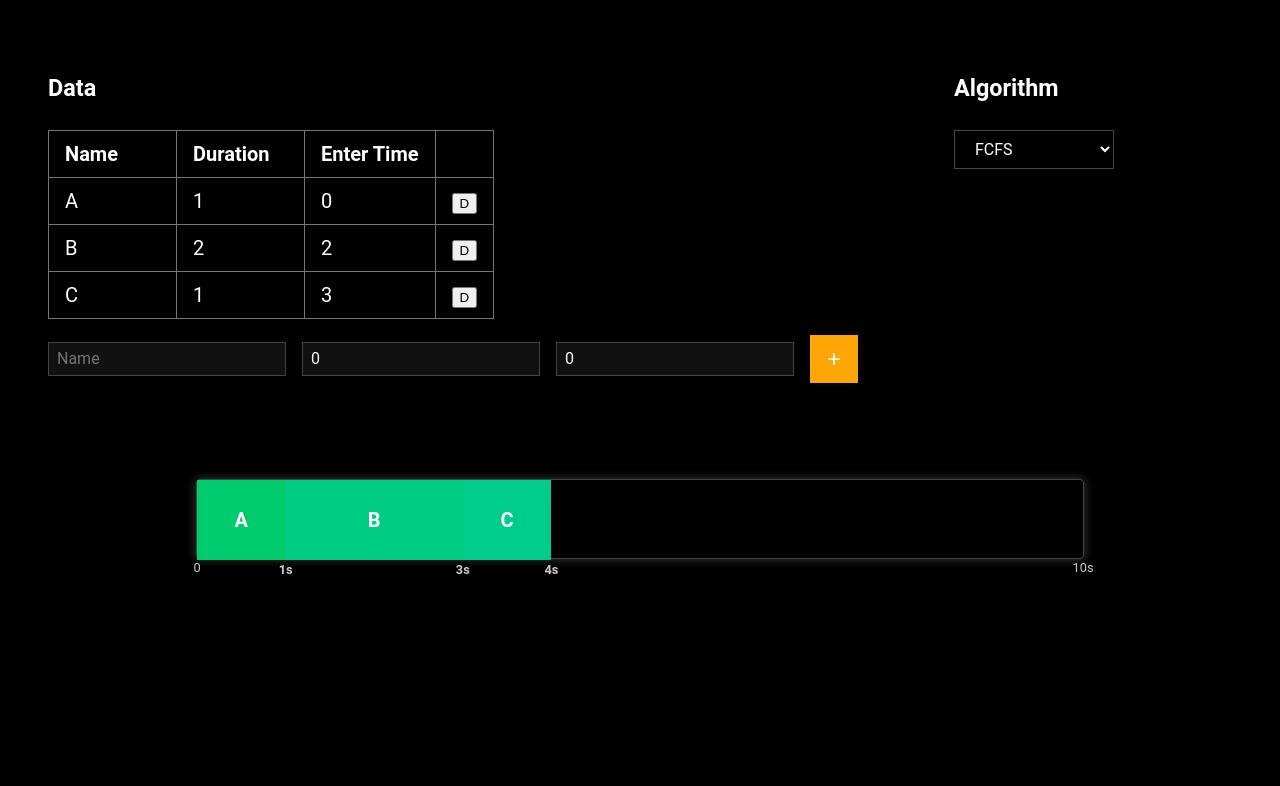
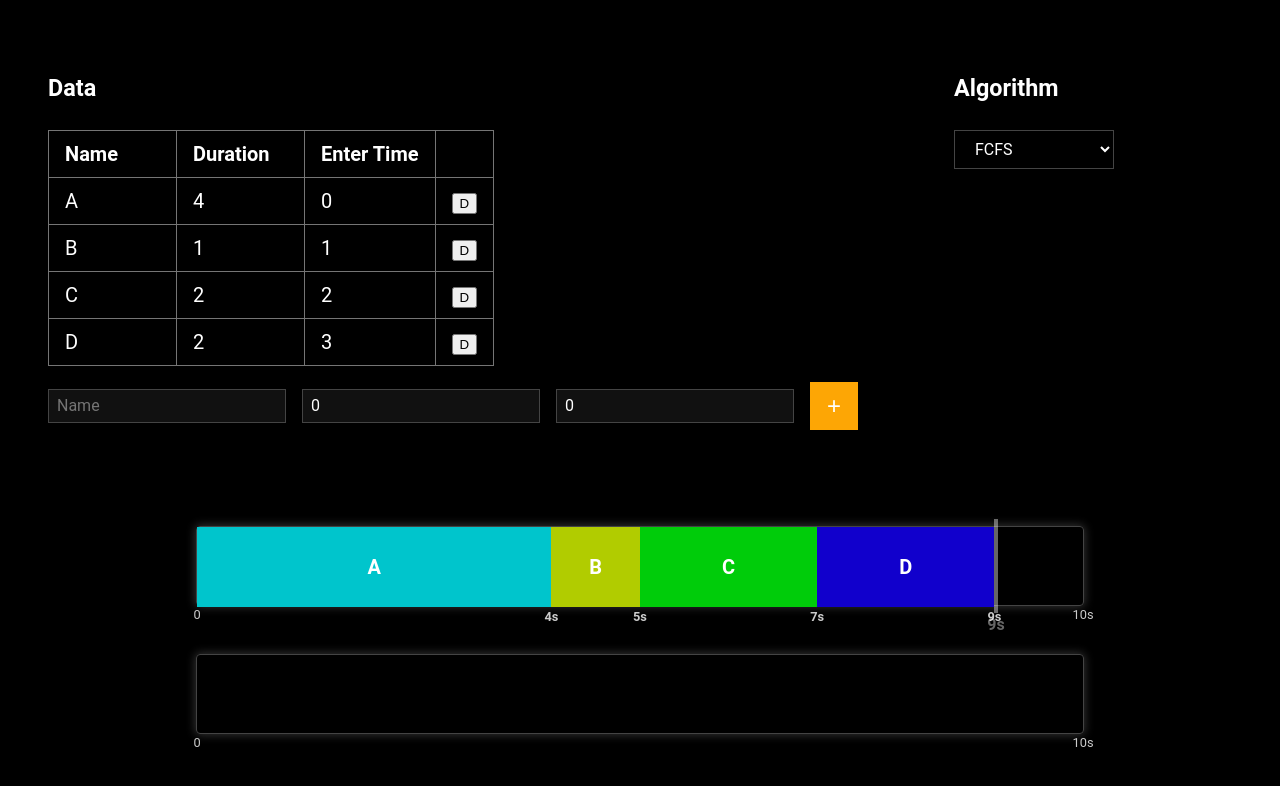
Before and after one commit to JustASimpleMahdi/cpu-scheduling-visualization, a React (Vite) app: page / in a window 1280 px wide. Shown: the top 786 px of the page. Built offline with nearby package versions, Linux system fonts and the light colour scheme.

Commit message:
add FCFS Algorithm

```diff
--- a/src/App.tsx
+++ b/src/App.tsx
@@ -1,28 +1,71 @@
-import { useState } from 'react'
-import type DataEntry from './types/DataEntry'
+import {useEffect, useMemo, useState} from 'react'
+import type {DataEntry, NewDataEntry} from './types/DataEntry'
 import AddDataEntry from './components/AddDataEntry'
-import type { NewDataEntry } from './types/DataEntry'
-import { getRandomColor } from './utils/Color'
+import FCFS from './algorithms/FCFS'
+import type {AlgorithmState} from './types/Base'
+import dataSample from './samples/data'
 
 function App() {
-    const [data, setData] = useState<null | DataEntry[]>([
-        { id: 1, name: 'A', duration: 1, enterTime: 0, color: getRandomColor() },
-        { id: 2, name: 'B', duration: 2, enterTime: 2, color: getRandomColor() },
-        { id: 3, name: 'C', duration: 1, enterTime: 3, color: getRandomColor() },
-    ])
+    const [data, setData] = useState<null | DataEntry[]>(dataSample())
+
+    const allStates = useMemo<null | AlgorithmState[]>(() => {
+        if (!data) return null
+        return FCFS(data)
+    }, [data])
+
+    const [currentStateIndex, setCurrentStateIndex] = useState<number | null>(null)
+    const currentState = allStates ? allStates.at(currentStateIndex ?? -1) : null
+
+
+    // TODO: change currentStateIndex when data is changed
+    // TODO: fix guant totalTime
+
     function addData(entry: NewDataEntry) {
         setData((currentData) => [
             ...(currentData ?? []),
             {
                 id: Date.now(),
-                color: getRandomColor(),
                 ...entry,
             },
         ])
     }
+
     function removeDataEntry(entryId: number) {
         setData((currentData) => currentData?.filter((entry) => entry.id !== entryId) ?? null)
     }
+
+    function onKeyboardPress(event: KeyboardEvent) {
+        if (event.key === 'ArrowRight') {
+            nextState()
+        } else if (event.key === 'ArrowLeft') {
+            previousState()
+        }
+    }
+
+    useEffect(() => {
+        document.addEventListener('keydown', onKeyboardPress)
+        return () => {
+            document.removeEventListener('keydown', onKeyboardPress)
+        }
+    }, [])
+
+    function nextState() {
+        if (!allStates?.length) return
+
+        setCurrentStateIndex((index) => {
+            if (index === null) return 0
+            return Math.min(allStates.length - 1, index! + 1)
+        })
+    }
+
+    function previousState() {
+        if (!allStates?.length) return
+        setCurrentStateIndex((index) => {
+            if (index === null) return 0
+            return Math.max(0, index! - 1)
+        })
+    }
+
     return (
         <>
             <div className="main-container">
@@ -57,7 +100,7 @@ function App() {
                                 ))}
                             </tbody>
                         </table>
-                        <AddDataEntry onAddEntry={addData} />
+                        <AddDataEntry onAddEntry={addData}/>
                     </div>
                     <div className="input-table-container">
                         <h3>Algorithm</h3>
@@ -69,24 +112,62 @@ function App() {
 
                 <div className="output-container">
                     <div className="guant-chart">
-                        {data &&
+                        {currentState &&
                             (() => {
                                 let elapsedTime = 0
-                                return data.map((entry) => {
+                                return currentState.guant.map((entry) => {
+                                    if (entry.type === 'EnterTimeGap') {
                                         elapsedTime += entry.duration
                                         return (
-                                        <>
                                             <div
-                                                className="process"
+                                                className="item gap"
                                                 data-end-time={elapsedTime + 's'}
                                                 style={{
                                                     '--width': entry.duration,
+                                                }}
+                                            ></div>
+                                        )
+                                    }
+                                    elapsedTime += entry.data.duration
+                                    return (
+                                        <div
+                                            className="item process"
+                                            data-end-time={elapsedTime + 's'}
+                                            style={{
+                                                '--width': entry.data.duration,
                                                 backgroundColor: entry.color,
                                             }}
                                         >
-                                                <span className="name">{entry.name}</span>
+                                            <span className="name">{entry.data.name}</span>
                                         </div>
-                                        </>
+                                    )
+                                })
+                            })()}
+                        <div
+                            className="current-time"
+                            data-current-time={!currentState ? '' : currentState.currentTime + 's'}
+                            style={{
+                                '--left': currentState?.currentTime,
+                            }}
+                        ></div>
+                    </div>
+                    <div className="guant-chart">
+                        {currentState &&
+                            (() => {
+                                let elapsedTime = 0
+                                return currentState.queue.map((entry) => {
+                                    elapsedTime += entry.process.data.duration
+                                    return (
+                                        <div
+                                            className="item process"
+                                            data-end-time={elapsedTime + 's'}
+                                            style={{
+                                                '--width': entry.process.data.duration,
+                                                backgroundColor: entry.color,
+                                            }}
+                                        >
+                                            <span className="name">{entry.process.data.name}</span>
+                                        </div>
                                     )
                                 })
                             })()}
--- /dev/null
+++ b/src/algorithms/FCFS.ts
@@ -0,0 +1,103 @@
+import type {AlgorithmState} from '../types/Base'
+import type {DataEntry} from '../types/DataEntry'
+import type {GuantEntry} from '../types/GuantEntry'
+import type {Queue} from '../types/Queue'
+import {getRandomColorByName} from '../utils/Color'
+import type Process from "../types/Process.ts";
+
+export default function FCFS(data: DataEntry[]): AlgorithmState[] {
+    const dataSortedByEnterTime = [...data].sort((a, b) => (a.enterTime ?? 0) - (b.enterTime ?? 0))
+    const processes: Process[] = dataSortedByEnterTime.map((entry) => ({
+        data: entry,
+        startTime: null,
+        endTime: null,
+        remainingTime: entry.duration,
+    }))
+
+    const guantData: GuantEntry[] = []
+    const queue: Queue[] = []
+    let currentTime = 0
+    let currentProcess: Process | null = null
+
+    const states: AlgorithmState[] = []
+
+    function addCurrentState(): void {
+        states.push({
+            guant: [...guantData],
+            queue: [...queue],
+            currentTime,
+        })
+    }
+
+    function addGapToGuant(duration: number) {
+        guantData.push({
+            type: 'EnterTimeGap',
+            duration,
+        })
+    }
+
+    function addEntryToGuant(entry: DataEntry) {
+        guantData.push({
+            type: 'Process',
+            data: entry,
+            color: getRandomColorByName(entry.name),
+        })
+    }
+
+    function addProcessToQueue(process: Process) {
+        queue.push({
+            process,
+            color: getRandomColorByName(process.data.name),
+        })
+    }
+
+    addCurrentState()
+
+
+    while (processes.length || queue.length || currentProcess) {
+        // TODO: Simplify without if currentProcess?
+        if (currentProcess) {
+            // add gap before process
+            if (currentProcess.data.enterTime > currentTime) {
+                addGapToGuant(currentProcess.data.enterTime - currentTime)
+                currentTime = currentProcess.data.enterTime
+            }
+
+            // run process (for first time)
+            if (currentProcess.startTime === null) {
+                currentProcess.startTime = currentTime
+                addEntryToGuant(currentProcess.data)
+                addCurrentState()
+            }
+
+            if (processes.length) {
+                if (processes[0].data.enterTime < currentTime + currentProcess.remainingTime) {
+                    const process = processes.shift()!;
+
+                    const runTime = process.data.enterTime - currentTime
+                    currentTime += runTime
+                    currentProcess.remainingTime -= runTime
+
+                    addProcessToQueue(process)
+                    addCurrentState()
+                    continue
+                }
+            }
+
+            // process is done.
+            currentTime += currentProcess.remainingTime
+            currentProcess.endTime = currentTime
+            currentProcess = null
+            addCurrentState()
+            continue
+        }
+        if (!queue.length) {
+            currentProcess = processes.shift()!
+        } else {
+            currentProcess = queue.shift()!.process
+        }
+
+    }
+
+    return states
+}
--- a/src/components/AddDataEntry.tsx
+++ b/src/components/AddDataEntry.tsx
@@ -1,28 +1,36 @@
-import { useState } from 'react'
-import type { NewDataEntry } from '../types/DataEntry'
+import {useState} from 'react'
+import type {NewDataEntry} from '../types/DataEntry'
+
 export interface IAddDataEntry {
     onAddEntry: (entry: NewDataEntry) => void
 }
-export default function AddDataEntry({ onAddEntry }: IAddDataEntry) {
+
+export default function AddDataEntry({onAddEntry}: IAddDataEntry) {
     const [name, setName] = useState<string>('')
     const [duration, setDuration] = useState<number>(0)
     const [enterTime, setEnterTime] = useState<number>(0)
+
     function onSubmit(event: any): void {
         event.preventDefault()
         if (!(name && duration)) return
-        onAddEntry({
+        const newData = {
             name,
             duration,
             enterTime,
-        } as NewDataEntry)
+        }
+        if (newData.duration < 0) newData.duration = 0
+        if (newData.enterTime < 0) newData.enterTime = 0
+        onAddEntry(newData as NewDataEntry)
 
         resetForm()
     }
+
     function resetForm() {
         setName('')
         setDuration(0)
         setEnterTime(0)
     }
+
     return (
         <form onSubmit={onSubmit} className="data-input">
             <input
--- a/src/index.css
+++ b/src/index.css
@@ -1,6 +1,7 @@
 * {
     box-sizing: border-box;
 }
+
 :root {
     --process-height: 5rem;
     --guant-total-time: 10;
@@ -10,18 +11,20 @@
 
     --primary-color: #fda605;
 }
+
 body {
     margin: 0;
-    font:
-        20px/1.5 'Roboto',
-        sans-serif;
+    font: 20px/1.5 'Roboto',
+    sans-serif;
     height: 100dvh;
     background-color: #000;
     color: #fff;
 }
+
 #root {
     height: 100%;
 }
+
 .main-container {
     display: grid;
     height: 100%;
@@ -29,10 +32,12 @@ body {
     gap: 6rem;
     padding: 3rem;
 }
+
 .input-container {
     display: flex;
     gap: 6rem;
 }
+
 .input-table-container {
 }
 
@@ -50,14 +55,17 @@ body {
     border: 1px solid #757575;
     padding: 0.5rem 1rem;
 }
+
 .data-table td:not(:last-child),
 .data-table th:not(:last-child) {
     min-width: 8rem;
 }
+
 .output-container {
     display: flex;
-    justify-content: center;
-    align-items: start;
+    align-items: center;
+    flex-direction: column;
+    gap: 3rem;
 }
 
 .guant-chart {
@@ -70,16 +78,28 @@ body {
     position: relative;
 }
 
-.guant-chart .process {
+.guant-chart > .item {
     height: var(--process-height);
     width: calc(var(--width) / var(--guant-total-time) * 100%);
+    position: relative;
+    flex-shrink: 1;
+}
+
+.guant-chart .process {
     background-color: blueviolet;
     display: flex;
     justify-content: center;
     align-items: center;
     flex-direction: column;
     font-weight: bold;
-    position: relative;
+    animation: add 300ms;
+}
+
+@keyframes add {
+    from {
+        opacity: 0;
+        translate: 3rem 0;
+    }
 }
 
 .guant-chart .process .name {
@@ -91,27 +111,52 @@ body {
 
 .guant-chart::before,
 .guant-chart::after,
-.guant-chart .process::after {
+.guant-chart .item::after {
     position: absolute;
     top: 100%;
     color: #ccc;
     font-size: 0.8rem;
 }
+
 .guant-chart::before {
     content: '0';
     left: 0;
     translate: -50% 0;
 }
+
 .guant-chart::after {
     content: var(--guant-total-time-string);
     right: 0;
     translate: 50% 0;
 }
 
-.guant-chart .process::after {
+.guant-chart .item::after {
     content: attr(data-end-time);
     right: 0;
     translate: 50% 0;
+}
+
+.guant-chart .current-time {
+    box-sizing: content-box;
+    position: absolute;
+    left: calc(var(--left) / var(--guant-total-time) * 100%);
+    top: 50%;
+    height: 100%;
+    padding: 0.5rem 0.1rem;
+    background-color: #fff6;
+    translate: 0 -50%;
+    transition: left 150ms ease-in-out;
+    /* TODO: current time overlaps with items time */
+}
+
+.guant-chart .current-time::after {
+    content: attr(data-current-time);
+    position: absolute;
+    top: 100%;
+    translate: -50% 0;
+    font-size: 1rem;
+    font-weight: bold;
+    color: #fff6;
 }
 
 .algorithm-select {
@@ -130,6 +175,7 @@ body {
     align-items: center;
     margin-top: 1rem;
 }
+
 .data-input input {
     background-color: #fff1;
     color: inherit;
@@ -140,6 +186,7 @@ body {
     outline: none;
     width: auto;
 }
+
 .data-input input:focus {
     border-color: #fff;
 }
--- /dev/null
+++ b/src/samples/data.ts
@@ -0,0 +1,62 @@
+import type {DataEntry} from '../types/DataEntry'
+
+export default function dataSample() {
+    return dataSample6()
+}
+
+export function dataSample7(): DataEntry[] {
+    return [
+        {id: 1, name: 'A', duration: 4, enterTime: 0},
+        {id: 2, name: 'B', duration: 1, enterTime: 1},
+        {id: 3, name: 'C', duration: 2, enterTime: 2},
+        {id: 4, name: 'D', duration: 2, enterTime: 3},
+        {id: 5, name: 'E', duration: 8, enterTime: 2},
+    ]
+}
+
+export function dataSample6(): DataEntry[] {
+    return [
+        {id: 1, name: 'A', duration: 4, enterTime: 0},
+        {id: 2, name: 'B', duration: 1, enterTime: 1},
+        {id: 3, name: 'C', duration: 2, enterTime: 2},
+        {id: 4, name: 'D', duration: 2, enterTime: 3},
+    ]
+}
+
+export function dataSample5(): DataEntry[] {
+    return [
+        {id: 1, name: 'A', duration: 1, enterTime: 0},
+        {id: 2, name: 'B', duration: 1, enterTime: 0},
+        {id: 3, name: 'C', duration: 2, enterTime: 1},
+        {id: 4, name: 'D', duration: 2, enterTime: 1},
+    ]
+}
+
+export function dataSample4(): DataEntry[] {
+    return [
+        {id: 1, name: 'A', duration: 1, enterTime: 0},
+        {id: 2, name: 'B', duration: 1, enterTime: 0},
+    ]
+}
+
+export function dataSample3(): DataEntry[] {
+    return [
+        {id: 1, name: 'A', duration: 1, enterTime: 2},
+        {id: 2, name: 'B', duration: 1, enterTime: 4},
+    ]
+}
+
+export function dataSample2(): DataEntry[] {
+    return [
+        {id: 1, name: 'A', duration: 1, enterTime: 2},
+        {id: 2, name: 'B', duration: 1, enterTime: 3},
+    ]
+}
+
+export function dataSample1(): DataEntry[] {
+    return [
+        {id: 1, name: 'A', duration: 1, enterTime: 0},
+        {id: 2, name: 'B', duration: 1, enterTime: 1},
+        {id: 3, name: 'C', duration: 1, enterTime: 2},
+    ]
+}
--- /dev/null
+++ b/src/types/Base.ts
@@ -0,0 +1,8 @@
+import type { GuantEntry } from './GuantEntry'
+import type { Queue } from './Queue'
+
+export interface AlgorithmState {
+    guant: GuantEntry[]
+    queue: Queue[]
+    currentTime: number
+}
--- /dev/null
+++ b/src/types/GuantEntry.ts
@@ -0,0 +1,14 @@
+import type {DataEntry} from './DataEntry'
+
+export interface Process {
+    type: 'Process'
+    data: DataEntry
+    color: string
+}
+
+export interface EnterTimeGap {
+    type: 'EnterTimeGap'
+    duration: number
+}
+
+export type GuantEntry = Process | EnterTimeGap
--- /dev/null
+++ b/src/types/Process.ts
@@ -0,0 +1,8 @@
+import type {DataEntry} from "./DataEntry.ts";
+
+export default interface Process {
+    data: DataEntry
+    startTime: number | null,
+    endTime: number | null,
+    remainingTime: number,
+}
--- /dev/null
+++ b/src/types/Queue.ts
@@ -0,0 +1,6 @@
+import type Process from "./Process.ts";
+
+export interface Queue {
+    process: Process
+    color: string
+}
--- a/src/utils/Color.ts
+++ b/src/utils/Color.ts
@@ -1,3 +1,12 @@
 export function getRandomColor() {
     return `hsl(${Math.floor(Math.random() * 360)},100%,40%)`
 }
+const CACHE_COLORS: Map<string, string> = {}
+export function getRandomColorByName(name: string): string {
+    if (name in CACHE_COLORS) {
+        return CACHE_COLORS[name] as string
+    }
+    const color = getRandomColor()
+    CACHE_COLORS[name] = color
+    return color
+}
```
Also changed, not shown: src/types/DataEntry.ts (+3 -4 lines). Lines whose indentation alone changed are shown as unchanged.
